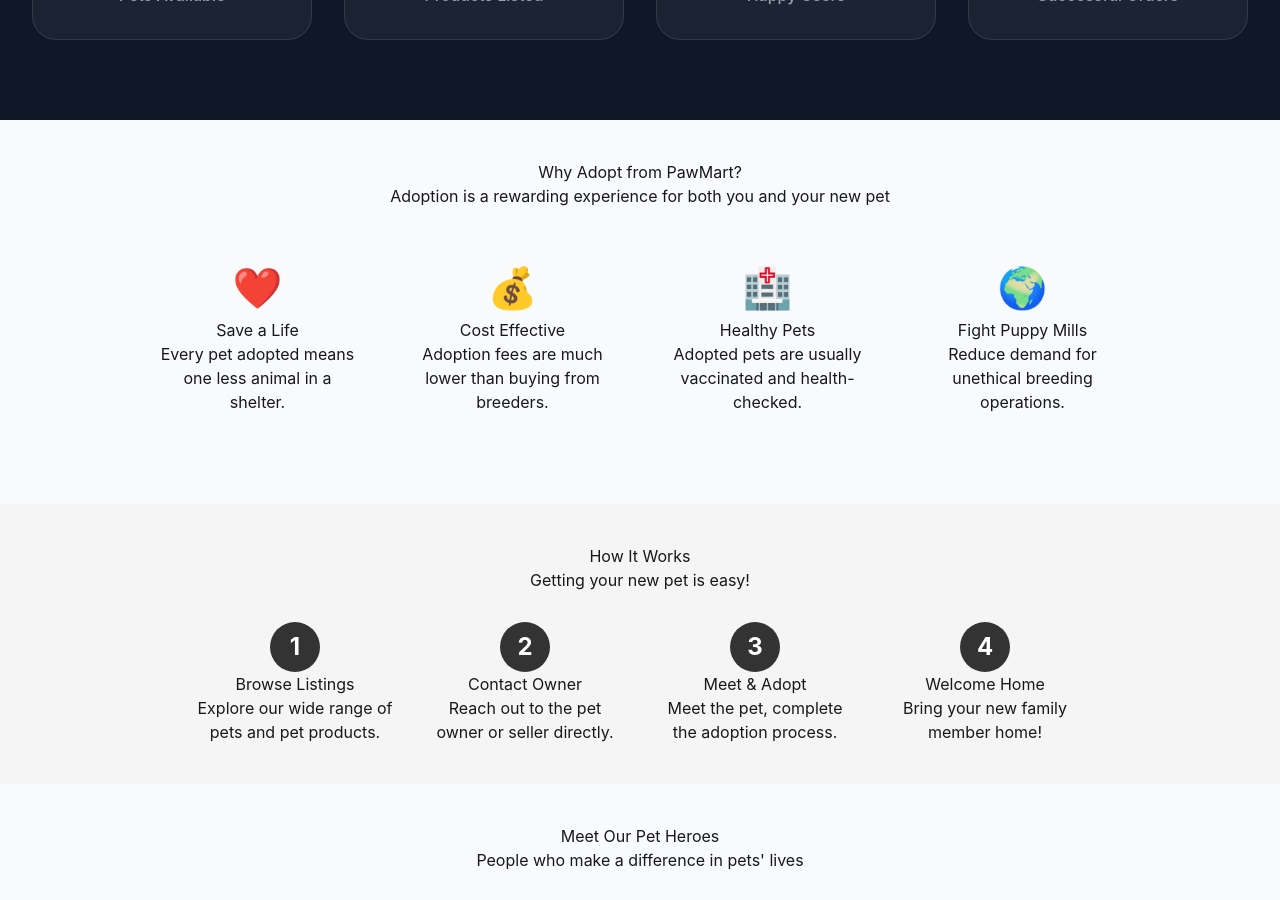
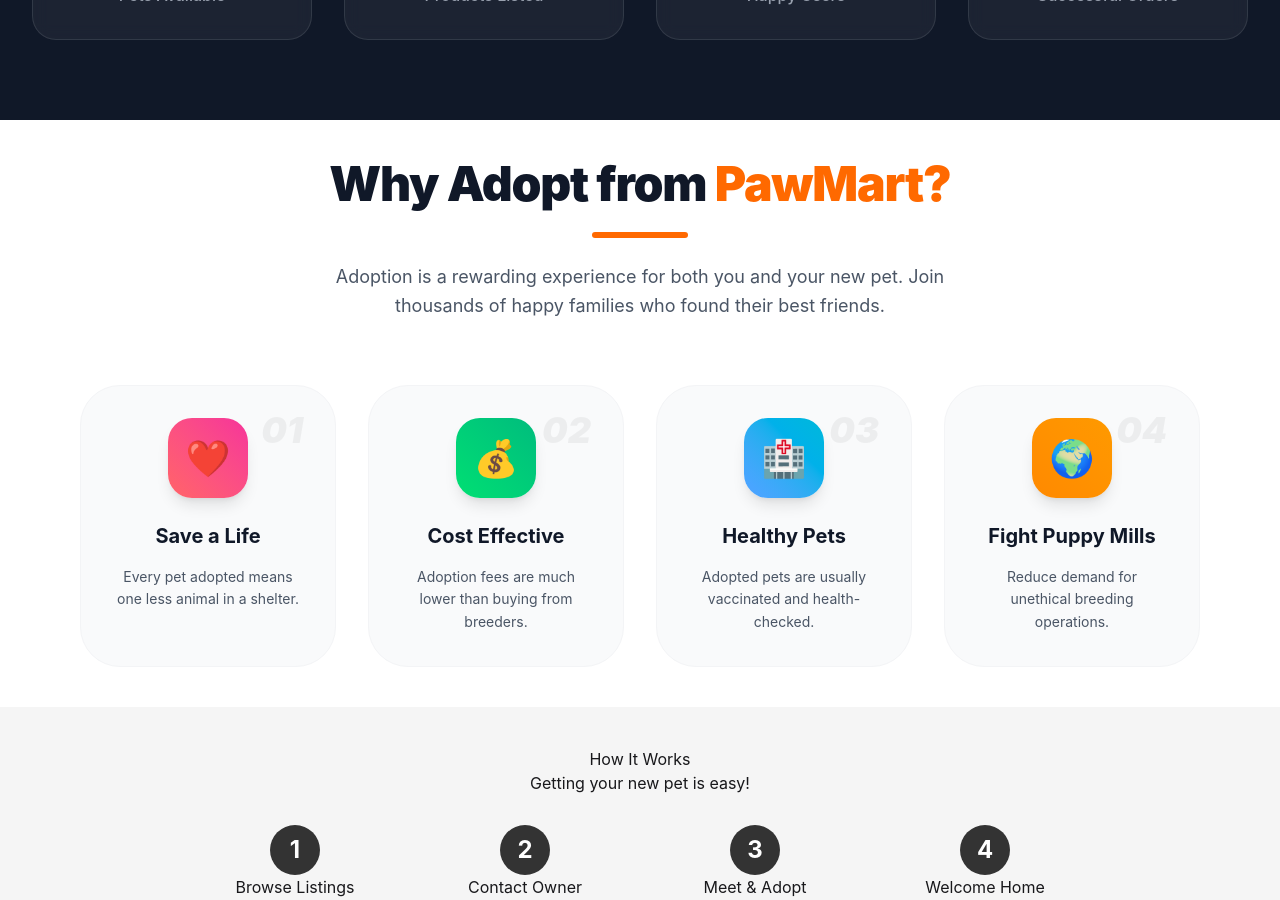
Before and after one commit to zubaer-developer/pawmart-frontend, a React (Vite) app: page / in a window 1280 px wide. Shown: the part 2080-2980 px from the top of the page. Built offline with nearby package versions, Linux system fonts and the light colour scheme; no server answers.

Commit message:
update why adopt component design

```diff
--- a/src/components/home/WhyAdopt.jsx
+++ b/src/components/home/WhyAdopt.jsx
@@ -1,54 +1,82 @@
+import React from "react";
+
 function WhyAdopt() {
   const reasons = [
     {
       icon: "❤️",
       title: "Save a Life",
       description: "Every pet adopted means one less animal in a shelter.",
+      color: "from-red-400 to-pink-500",
     },
     {
       icon: "💰",
       title: "Cost Effective",
       description: "Adoption fees are much lower than buying from breeders.",
+      color: "from-green-400 to-emerald-500",
     },
     {
       icon: "🏥",
       title: "Healthy Pets",
       description: "Adopted pets are usually vaccinated and health-checked.",
+      color: "from-blue-400 to-cyan-500",
     },
     {
       icon: "🌍",
       title: "Fight Puppy Mills",
       description: "Reduce demand for unethical breeding operations.",
+      color: "from-orange-400 to-amber-500",
     },
   ];
 
   return (
-    <section style={{ padding: "40px" }}>
-      <h2 style={{ textAlign: "center" }}>Why Adopt from PawMart?</h2>
-      <p style={{ textAlign: "center" }}>
-        Adoption is a rewarding experience for both you and your new pet
+    <section className="py-10 px-6 lg:px-20 bg-white dark:bg-gray-950 transition-colors duration-300 overflow-hidden relative">
+      <div className="max-w-7xl mx-auto">
+        {/* Section Header */}
+        <div className="text-center mb-16">
+          <h2 className="text-4xl md:text-5xl font-black text-gray-900 dark:text-white mb-6 tracking-tight">
+            Why Adopt from <span className="text-orange-500">PawMart?</span>
+          </h2>
+          <div className="w-24 h-1.5 bg-orange-500 mx-auto rounded-full mb-6"></div>
+          <p className="text-lg text-gray-600 dark:text-gray-400 max-w-2xl mx-auto leading-relaxed">
+            Adoption is a rewarding experience for both you and your new pet.
+            Join thousands of happy families who found their best friends.
           </p>
+        </div>
 
-      <div
-        style={{
-          display: "grid",
-          gridTemplateColumns: "repeat(4, 1fr)",
-          gap: "20px",
-          marginTop: "30px",
-          maxWidth: "1000px",
-          margin: "30px auto",
-        }}
-      >
-        {reasons.map((reason) => (
+        {/* Grid Container */}
+        <div className="grid grid-cols-1 sm:grid-cols-2 lg:grid-cols-4 gap-8">
+          {reasons.map((reason, index) => (
             <div
               key={reason.title}
-            style={{ textAlign: "center", padding: "20px" }}
+              className="group relative p-8 rounded-[2.5rem] bg-gray-50 dark:bg-gray-900 border border-gray-100 dark:border-gray-800 hover:border-orange-200 dark:hover:border-orange-900/30 transition-all duration-500 hover:shadow-2xl hover:shadow-orange-200/20 dark:hover:shadow-none hover:-translate-y-2"
             >
-            <span style={{ fontSize: "40px" }}>{reason.icon}</span>
-            <h3>{reason.title}</h3>
-            <p>{reason.description}</p>
+              {/* Animated Gradient Background on Hover */}
+              <div className="absolute inset-0 bg-linear-to-b from-white to-transparent dark:from-gray-800/50 opacity-0 group-hover:opacity-100 rounded-[2.5rem] transition-opacity"></div>
+
+              <div className="relative z-10 text-center">
+                {/* Icon Circle */}
+                <div
+                  className={`w-20 h-20 mx-auto mb-6 rounded-3xl bg-gradient-to-tr ${reason.color} flex items-center justify-center text-4xl shadow-lg transform group-hover:rotate-12 transition-transform duration-500`}
+                >
+                  {reason.icon}
+                </div>
+
+                <h3 className="text-xl font-bold text-gray-900 dark:text-white mb-4 group-hover:text-orange-500 transition-colors">
+                  {reason.title}
+                </h3>
+
+                <p className="text-gray-600 dark:text-gray-400 text-sm leading-relaxed">
+                  {reason.description}
+                </p>
+              </div>
+
+              {/* Decorative Number or Tag */}
+              <div className="absolute top-6 right-8 opacity-5 text-4xl font-black italic select-none">
+                0{index + 1}
+              </div>
             </div>
           ))}
+        </div>
       </div>
     </section>
   );
```
Lines whose indentation alone changed are shown as unchanged.
